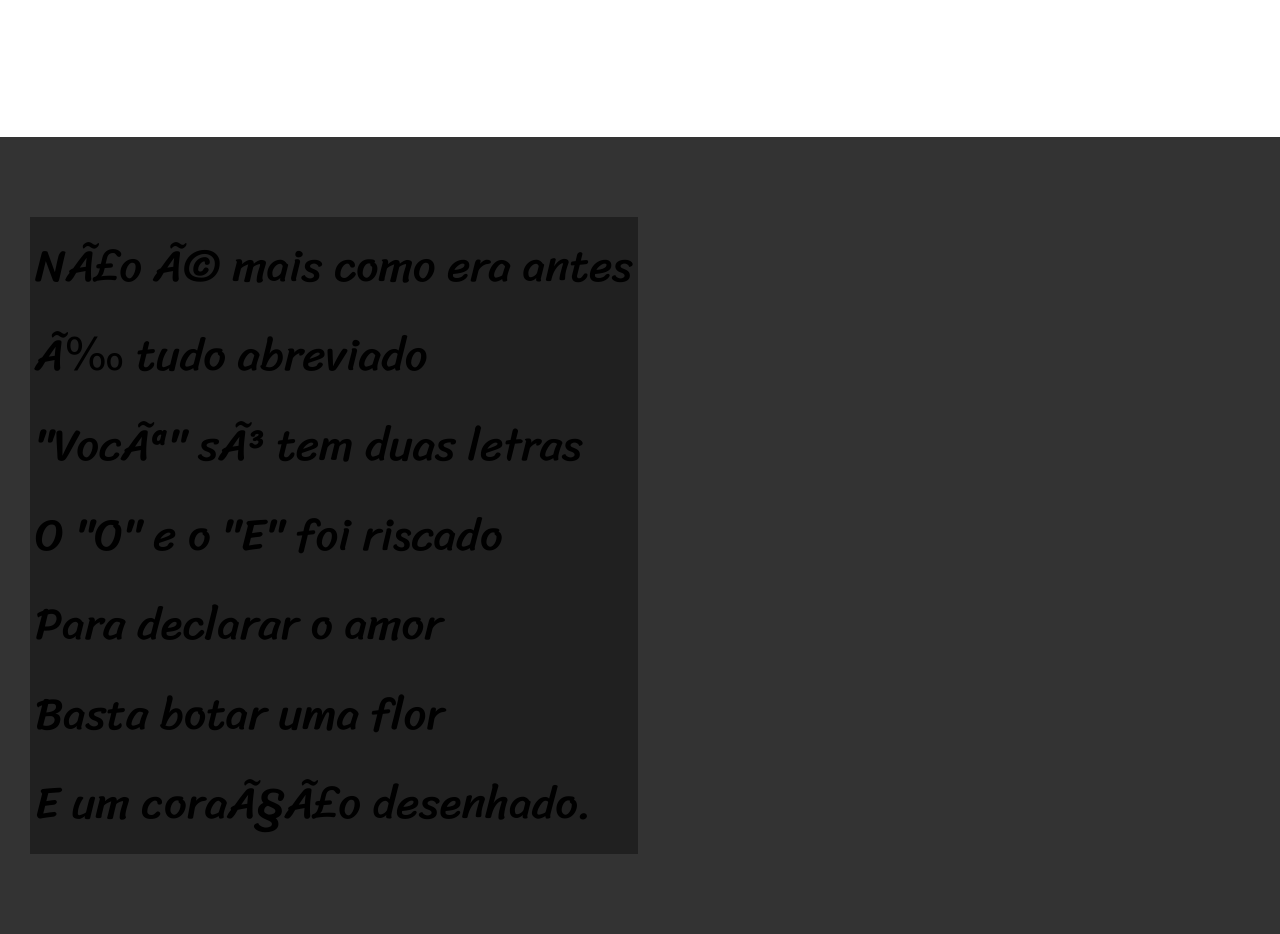
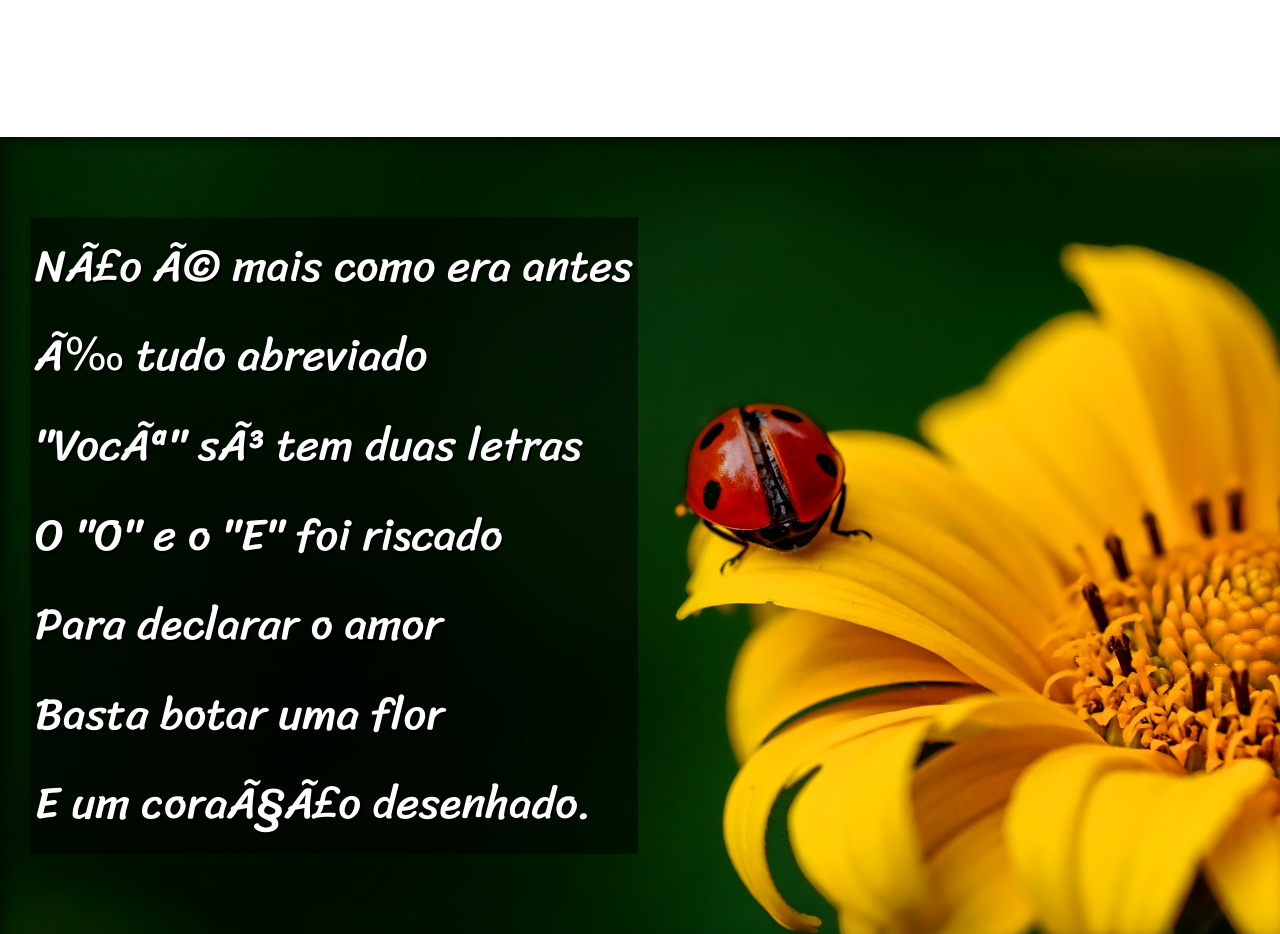
Before and after one commit to Rejane22Silva/html-e-css, a plain HTML site: page desafio012/index.html in a window 1280 px wide. Shown: the part 1000-1934 px from the top of the page. Drawn offline with Linux system fonts and the light colour scheme.

Commit message:
ajuste final

```diff
--- a/desafio012/estilo/style.css
+++ b/desafio012/estilo/style.css
@@ -67,22 +67,28 @@ section.normal {
 
 section.imagem {
     background-color: rgb(51, 51, 51);
+    color: white;
+    box-shadow: inset 6px 6px 13px 0px rgba(0, 0, 0, 0.473);
+    background-size: cover;
+    background-attachment: fixed;
 }
 
 section.imagem > p {
     display: inline-block;
     padding: 5px;
-    background-color:rgba(0, 0, 0, 0.379)
+    background-color:rgba(0, 0, 0, 0.514);
+    text-shadow: 2px 2px 0px black;
 }
 
 section#img01 {
     background-image: url('../imagens/background001.jpg');
-
+    background-position: right center;
 }
 
 section#img02 {
+    background-image: url('../imagens/background002.jpg');
+}
 
-}
 footer{
     background-color: black;
     color: white;
```
Also changed, not shown: desafio012/imagens/._background001.jpg (deleted), desafio012/imagens/._background002.jpg (deleted), desafio012/imagens/background001.jpg (added), desafio012/imagens/background002.jpg (added).
